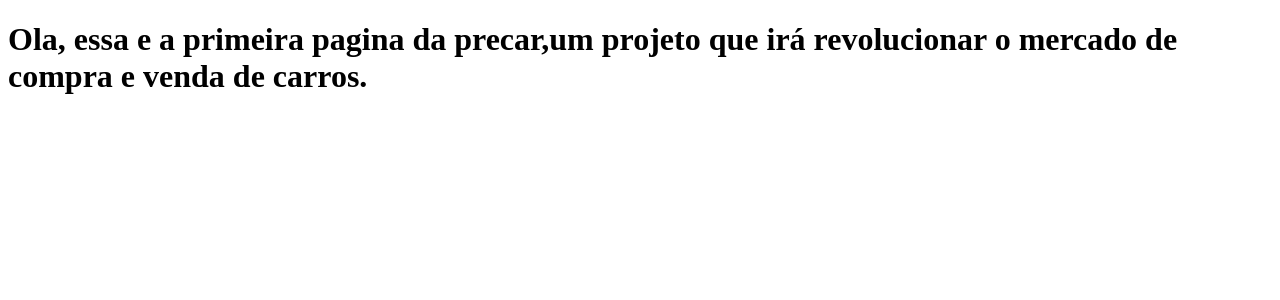
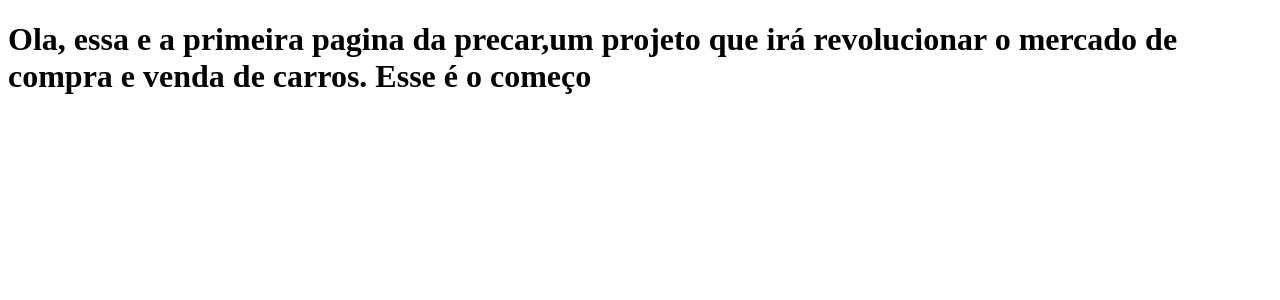
Before and after one commit to jpbrehula/precar, a Next.js app: page / in a window 1280 px wide. Shown: the top 300 px of the page. Built offline with nearby package versions, Linux system fonts and the light colour scheme.

Commit message:
modifica a frase

```diff
--- a/pages/index.js
+++ b/pages/index.js
@@ -1,5 +1,5 @@
 function Home() {
-    return <h1>Ola, essa e a primeira pagina da precar,um projeto que irá revolucionar o mercado de compra e venda de carros. </h1>
+    return <h1>Ola, essa e a primeira pagina da precar,um projeto que irá revolucionar o mercado de compra e venda de carros. Esse é o começo </h1>
 }
 
 export default Home;
```
